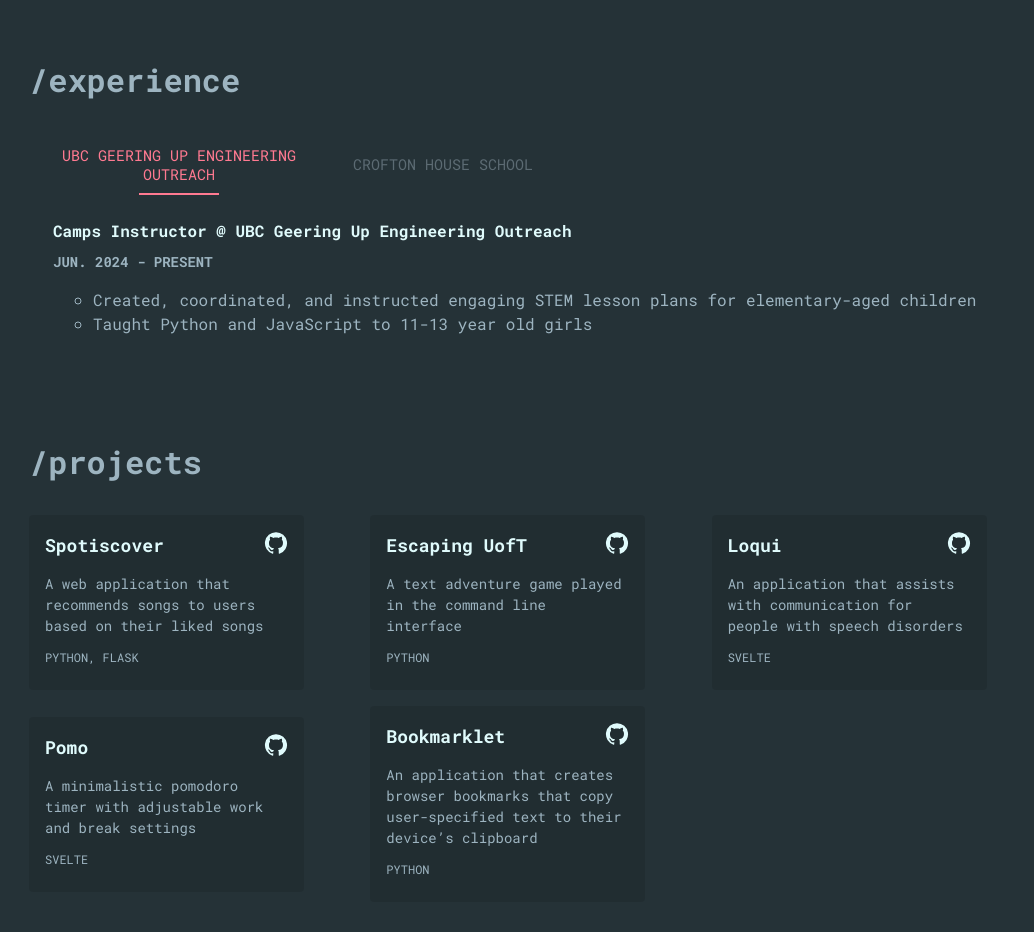
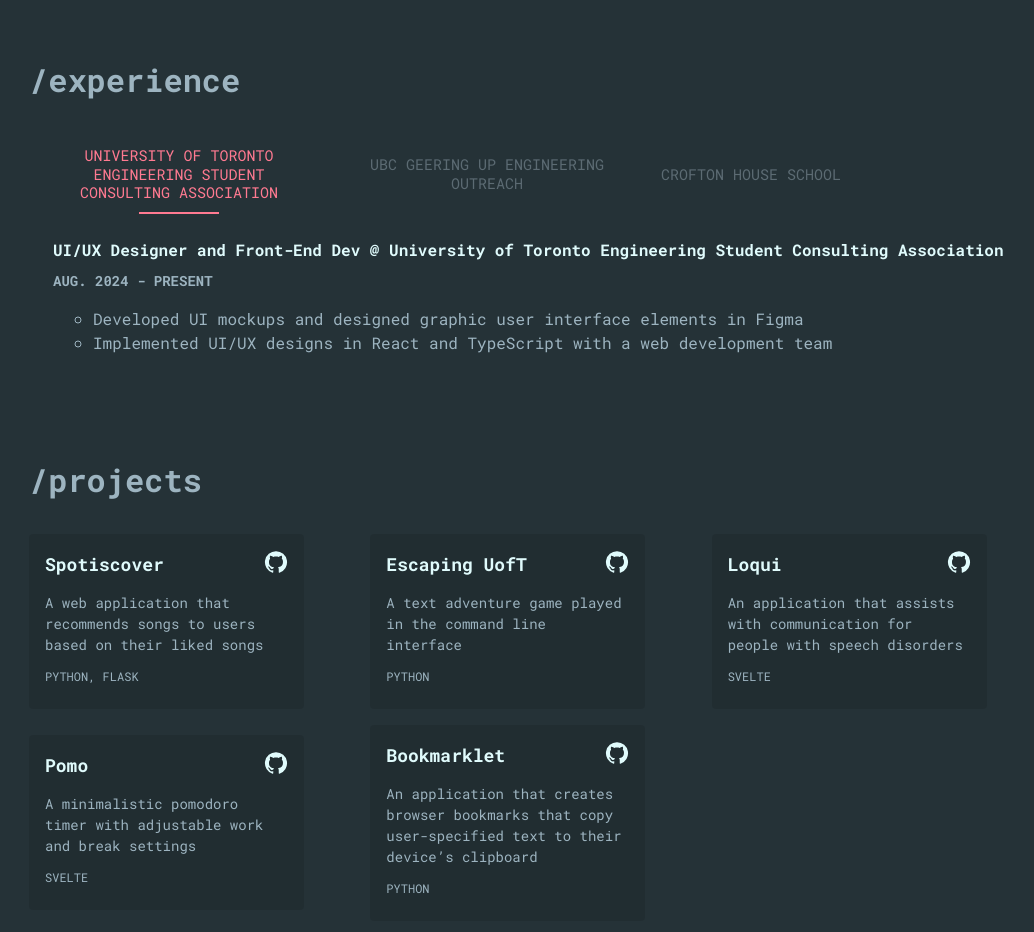
Before and after one commit to rachelkd/portfolio, a React (Vite) app: page / in a window 1280 px wide. Shown: the part 1320-2252 px from the top of the page, without its empty margins (107-1141 px from the left). Built offline with nearby package versions, Linux system fonts and the light colour scheme.

Commit message:
Updated jobs list

```diff
--- a/src/components/JobsList.tsx
+++ b/src/components/JobsList.tsx
@@ -13,12 +13,21 @@
 }
 
 const experienceItems: { [key: string]: ExperienceItem } = {
+    'University of Toronto Engineering Student Consulting Association': {
+        jobTitle: 'UI/UX Designer and Front-End Dev @',
+        duration: 'Aug. 2024 - Present',
+        desc: [
+            'Developed UI mockups and designed graphic user interface elements in Figma',
+            'Implemented UI/UX designs in React and TypeScript with a web development team',
+        ],
+    },
     'UBC Geering Up Engineering Outreach': {
         jobTitle: 'Camps Instructor @',
-        duration: 'Jun. 2024 - Present',
+        duration: 'Jun. 2024 - Aug. 2024',
         desc: [
-            'Created, coordinated, and instructed engaging STEM lesson plans for elementary-aged children',
-            'Taught Python and JavaScript to 11-13 year old girls',
+            'Programmed interactive coding curriculum aimed at elementary and middle school students',
+            'Instructed and facilitated dynamic lessons, with an emphasis on coding and physics camps',
+            'Fostered effective collaboration and communication among co-instructors and campers',
         ],
     },
     'Crofton House School': {
```
